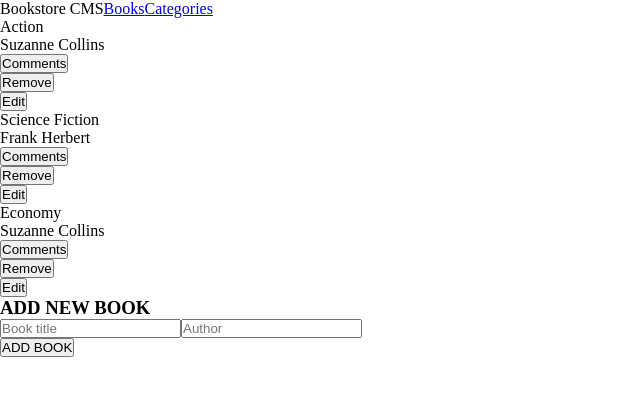
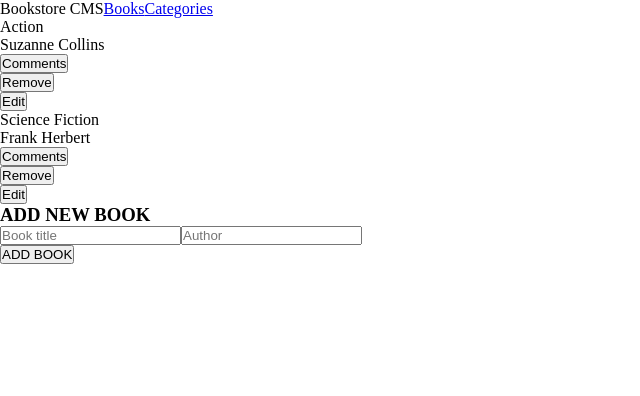
Before and after one commit to MohammedElseddik/Bookstore-app, a React (Create React App) app: page / in a window 1280 px wide. Shown: the top 396 px of the page, without its empty margins (0-640 px from the left). Built offline with nearby package versions, Linux system fonts and the light colour scheme.

Commit message:
Display hard coded data

```diff
--- a/src/components/Books/Books.js
+++ b/src/components/Books/Books.js
@@ -1,32 +1,16 @@
 import React from 'react';
+import { useSelector } from 'react-redux';
 import { v4 as uuidv4 } from 'uuid';
 import Book from '../Book/Book';
 import AddBookForm from '../AddBookForm/AddBookForm';
 
 const Books = () => {
-  const books = [
-    {
-      title: 'The Hunger Games',
-      author: 'Suzanne Collins',
-      category: 'Action',
-    },
-
-    {
-      title: 'Dune',
-      author: 'Frank Herbert',
-      category: 'Science Fiction',
-    },
-
-    {
-      title: 'Capital in the Twenty-First Century',
-      author: 'Suzanne Collins',
-      category: 'Economy',
-    },
-  ];
+  const addedBooks = useSelector((state) => state.book);
+  console.log(addedBooks);
 
   return (
     <div className="Books">
-      {books.map((book) => (
+      {addedBooks.map((book) => (
         <Book
           key={uuidv4}
           bookTile={book.title}
--- a/src/redux/books/books.js
+++ b/src/redux/books/books.js
@@ -3,14 +3,12 @@ const REMOVE_BOOK = 'bookstore/books/REMOVE_BOOK';
 
 let initailState = [
   {
-    id: 'book4',
     title: 'The Redux Books',
     author: 'Suzanne Collins',
     category: 'Action',
   },
 
   {
-    id: 'book5',
     title: 'The React Books',
     author: 'Frank Herbert',
     category: 'Science Fiction',
```
